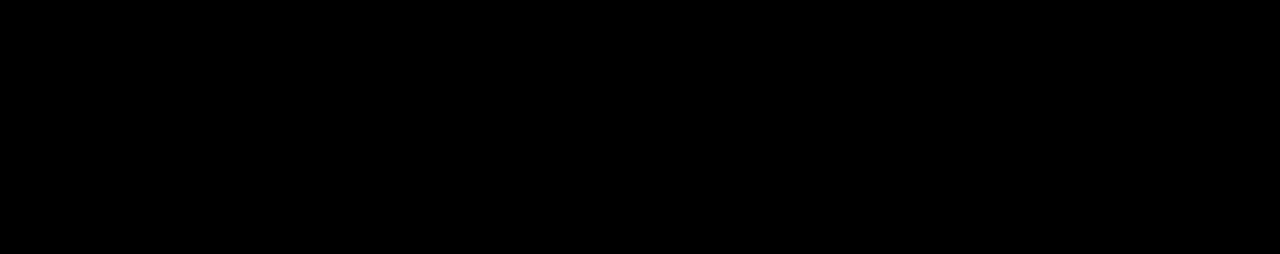
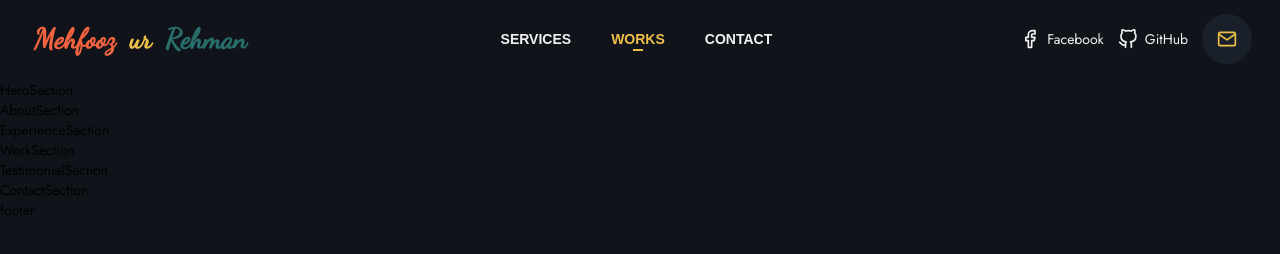
Before and after one commit to MehfoozurRehman/portfolio, an Astro site: page / in a window 1280 px wide. Built offline with nearby package versions, Linux system fonts and the light colour scheme; Astro itself is replaced by a stand-in of ours.

Commit message:
header done and base for other section

```diff
--- /dev/null
+++ b/public/robots.txt
@@ -0,0 +1,3 @@
+# https://www.robotstxt.org/robotstxt.html
+User-agent: *
+Disallow:
--- /dev/null
+++ b/src/components/AboutSection.jsx
@@ -0,0 +1,9 @@
+import React from "react";
+
+export default function AboutSection() {
+  return (
+    <div className="about" id="services">
+      AboutSection
+    </div>
+  );
+}
--- /dev/null
+++ b/src/components/ContactSection.jsx
@@ -0,0 +1,9 @@
+import React from "react";
+
+export default function ContactSection() {
+  return (
+    <div className="contact" id="contact">
+      ContactSection
+    </div>
+  );
+}
--- /dev/null
+++ b/src/components/ExperienceSection.jsx
@@ -0,0 +1,5 @@
+import React from "react";
+
+export default function ExperienceSection() {
+  return <div>ExperienceSection</div>;
+}
--- /dev/null
+++ b/src/components/FooterSection.jsx
@@ -0,0 +1,4 @@
+
+export default function FooterSection() {
+  return <footer className="footer">footer</footer>;
+}
--- /dev/null
+++ b/src/components/HeaderSection.jsx
@@ -0,0 +1,147 @@
+import { Facebook, GitHub, Mail, Menu } from "react-feather";
+import { useEffect, useState } from "react";
+
+import ClickAwayListener from "react-click-away-listener";
+import clsx from "clsx";
+
+export default function HeaderSection() {
+  const [active, setActive] = useState("home");
+  const [isMenuOpen, setIsMenuOpen] = useState(window.innerWidth > 1000);
+  const [isMenuInteracted, setIsMenuInteracted] = useState(false);
+
+  const handleClickAway = () => {
+    if (window.innerWidth < 1000 && !isMenuInteracted) setIsMenuOpen(false);
+  };
+
+  useEffect(() => {
+    window.addEventListener("resize", () => {
+      if (window.innerWidth > 1000) setIsMenuOpen(true);
+      else setIsMenuOpen(false);
+    });
+    window.addEventListener("scroll", () => {
+      const services = document.getElementById("services");
+      const works = document.getElementById("works");
+      const contact = document.getElementById("contact");
+
+      if (window.scrollY < services.offsetTop - 100) {
+        setActive("services");
+      } else if (window.scrollY < works.offsetTop - 100) {
+        setActive("works");
+      } else if (window.scrollY < contact.offsetTop - 100) {
+        setActive("contact");
+      } else {
+        setActive("home");
+      }
+    });
+  }, []);
+
+  return (
+    <header className="header">
+      <div className="header__content">
+        <button
+          onClick={() => {
+            window.scrollTo({
+              top: 0,
+              behavior: "smooth",
+            });
+            setActive("home");
+          }}
+          className="header__content__logo"
+        >
+          <span>Mehfooz</span>
+          <span>ur</span>
+          <span>Rehman</span>
+        </button>
+        <ClickAwayListener onClickAway={handleClickAway}>
+          {isMenuOpen ? (
+            <nav className="header__content__nav">
+              <button
+                className={clsx(
+                  "header__content__nav__link",
+                  active === "services" && "header__content__nav__link__active"
+                )}
+                onClick={() => {
+                  setActive("services");
+                  if (window.innerWidth < 1000) setIsMenuOpen(false);
+                  document.getElementById("services").scrollIntoView({
+                    behavior: "smooth",
+                  });
+                }}
+              >
+                Services
+              </button>
+              <button
+                className={clsx(
+                  "header__content__nav__link",
+                  active === "works" && "header__content__nav__link__active"
+                )}
+                onClick={() => {
+                  setActive("works");
+                  if (window.innerWidth < 1000) setIsMenuOpen(false);
+                  document.getElementById("works").scrollIntoView({
+                    behavior: "smooth",
+                  });
+                }}
+              >
+                Works
+              </button>
+              <button
+                className={clsx(
+                  "header__content__nav__link",
+                  active === "contact" && "header__content__nav__link__active"
+                )}
+                onClick={() => {
+                  setActive("contact");
+                  if (window.innerWidth < 1000) setIsMenuOpen(false);
+                  document.getElementById("contact").scrollIntoView({
+                    behavior: "smooth",
+                  });
+                }}
+              >
+                Contact
+              </button>
+            </nav>
+          ) : (
+            <></>
+          )}
+        </ClickAwayListener>
+        <div className="header__content__links">
+          <a
+            href="https://www.facebook.com/MehfoozurRehmanIjaz"
+            target="_blank"
+            className="header__content__links__link"
+            title="Facebook"
+          >
+            <Facebook size={20} color="currentColor" />
+            <span>Facebook</span>
+          </a>
+          <a
+            href="https://github.com/MehfoozurRehman"
+            target="_blank"
+            className="header__content__links__link"
+            title="GitHub"
+          >
+            <GitHub size={20} color="currentColor" />
+            <span>GitHub</span>
+          </a>
+          <a
+            href="mailto:mehfoozijaz786@gmail.com"
+            className="header__content__links__button"
+            title="Email"
+          >
+            <Mail size={20} color="currentColor" />
+          </a>
+          <button
+            className="header__content__links__button__menu"
+            title="Menu"
+            onClick={() => setIsMenuOpen(!isMenuOpen)}
+            onMouseOver={() => setIsMenuInteracted(true)}
+            onMouseOut={() => setIsMenuInteracted(false)}
+          >
+            <Menu size={20} color="currentColor" />
+          </button>
+        </div>
+      </div>
+    </header>
+  );
+}
--- /dev/null
+++ b/src/components/HeroSection.jsx
@@ -0,0 +1,7 @@
+export default function HeroSection() {
+  return (
+    <div className="hero" id="home">
+      HeroSection
+    </div>
+  );
+}
--- /dev/null
+++ b/src/components/TestimonialSection.jsx
@@ -0,0 +1,3 @@
+export default function TestimonialSection() {
+  return <div>TestimonialSection</div>;
+}
--- /dev/null
+++ b/src/components/WorkSection.jsx
@@ -0,0 +1,7 @@
+export default function WorkSection() {
+  return (
+    <div className="work" id="works">
+      WorkSection
+    </div>
+  );
+}
--- a/src/pages/index.astro
+++ b/src/pages/index.astro
@@ -1,7 +1,39 @@
 ---
+import "@fontsource/jost";
+import "@fontsource/dancing-script";
 import "../styles.scss";
+
+import HeroSection from "../components/HeroSection";
+import ExperienceSection from "../components/ExperienceSection";
+import AboutSection from "../components/AboutSection";
+import WorkSection from "../components/WorkSection";
+import TestimonialSection from "../components/TestimonialSection";
+import ContactSection from "../components/ContactSection";
+import FooterSection from "../components/FooterSection";
+import HeaderSection from "../components/HeaderSection";
 ---
 
-<header class="header">header</header>
-<main class="main">main</main>
-<footer class="footer">footer</footer>
+<html lang="en">
+  <head>
+    <meta charset="utf-8" />
+    <meta name="viewport" content="width=device-width, initial-scale=1" />
+    <meta name="description" content="Mehfooz-ur-Rehman" />
+    <meta name="author" content="Mehfooz-ur-Rehman" />
+    <meta name="keywords" content="Mehfooz-ur-Rehman" />
+    <meta name="theme-color" content="#000000" />
+    <link rel="icon" href="/favicon.png" />
+    <link rel="apple-touch-icon" href="/favicon.png" />
+    <link rel="manifest" href="/manifest.json" />
+    <title>Mehfooz-ur-Rehman</title>
+  </head>
+  <body>
+    <HeaderSection client:only />
+    <HeroSection />
+    <AboutSection />
+    <ExperienceSection />
+    <WorkSection />
+    <TestimonialSection />
+    <ContactSection />
+    <FooterSection />
+  </body>
+</html>
--- a/src/styles.scss
+++ b/src/styles.scss
@@ -1,3 +1,211 @@
+$color: #f1f1f1;
+$background: #10141a;
+$green: #286f6c;
+$yellow: #eec049;
+$orange: #f26440;
+
+*,
+*::after,
+*::before {
+  box-sizing: border-box;
+  scroll-behavior: smooth;
+}
 body {
-  background-color: black;
+  margin: 0;
+  padding: 0;
+  font-family: "Jost", sans-serif;
+  background-color: $background;
+  font-size: 14px;
 }
+a:hover,
+button:hover {
+  transition: 300ms ease-in-out;
+}
+.header {
+  width: 100%;
+  background-color: $background;
+  position: fixed;
+  top: 0;
+}
+.header__content {
+  display: flex;
+  justify-content: space-between;
+  align-items: center;
+  width: 100%;
+  max-width: 1366px;
+  margin: 0 auto;
+  padding: 1em 2em;
+}
+.header__content__logo {
+  font-weight: bold;
+  font-size: 2em;
+  color: $color;
+  text-decoration: none;
+  background-color: transparent;
+  font-family: "Dancing Script", cursive;
+  border: none;
+  cursor: pointer;
+}
+.header__content__logo span:first-child {
+  color: $orange;
+}
+.header__content__logo span:nth-child(2) {
+  margin: 0 0.5em;
+  color: $yellow;
+}
+.header__content__logo span:last-child {
+  color: $green;
+}
+.header__content__nav {
+  display: flex;
+}
+.header__content__nav__link {
+  text-decoration: none;
+  color: $color;
+  font-size: 1em;
+  font-weight: 600;
+  margin: 0 1em;
+  background-color: transparent;
+  border: none;
+  cursor: pointer;
+  position: relative;
+  text-transform: uppercase;
+}
+.header__content__nav__link:hover {
+  color: $yellow;
+}
+.header__content__nav__link__active {
+  color: $yellow;
+}
+.header__content__nav__link__active::after {
+  content: "";
+  position: absolute;
+  bottom: -3px;
+  left: calc(50% - 5px);
+  width: 10px;
+  height: 2px;
+  background-color: $yellow;
+}
+.header__content__links {
+  display: flex;
+  align-items: center;
+}
+.header__content__links__link {
+  display: flex;
+  align-items: center;
+  color: $color;
+  font-size: 1em;
+  text-decoration: none;
+  margin-right: 1em;
+}
+.header__content__links__link:hover {
+  color: $yellow;
+}
+.header__content__links__link svg {
+  margin-right: 0.5em;
+}
+.header__content__links__button,
+.header__content__links__button__menu {
+  background-color: lighten($background, 5%);
+  display: flex;
+  align-items: center;
+  justify-content: center;
+  color: $yellow;
+  width: 50px;
+  height: 50px;
+  border: none;
+  border-radius: 50px;
+  cursor: pointer;
+}
+.header__content__links__button:hover,
+.header__content__links__button__menu:hover {
+  background-color: lighten($background, 10%);
+}
+.header__content__links__button__menu {
+  display: none;
+}
+.hero {
+  margin-top: 80px;
+}
+@media (max-width: 1000px) {
+  .header__content__nav {
+    position: absolute;
+    top: 100%;
+    right: 2em;
+    flex-direction: column;
+    background-color: $background;
+    width: 130px;
+    padding: 2em 1em;
+    box-shadow: 0px 0px 5px rgba(0, 0, 0, 1);
+    border-radius: 10px;
+  }
+  .header__content__nav__link {
+    margin: 0.5em 0;
+    font-size: 14px;
+  }
+  .header__content__links__button {
+    background-color: transparent;
+    margin-right: 0.5em;
+  }
+  .header__content__links__link {
+    display: flex;
+    align-items: center;
+    justify-content: center;
+    color: $yellow;
+    width: 50px;
+    height: 50px;
+    border: none;
+    border-radius: 50px;
+    margin-right: 0em;
+    cursor: pointer;
+  }
+  .header__content__links__link:hover,
+  .header__content__links__button:hover {
+    background-color: lighten($background, 5%);
+  }
+  .header__content__links__link svg {
+    margin-right: 0;
+  }
+  .header__content__links__link span {
+    display: none;
+  }
+  .header__content__links__button__menu {
+    display: flex;
+  }
+}
+@media (max-width: 600px) {
+  .header__content__links__button {
+    display: none;
+  }
+  .header__content__logo {
+    font-size: 1.5em;
+  }
+}
+@media (max-width: 450px) {
+  .header__content {
+    padding: 1em 1.2em;
+  }
+  .header__content__logo {
+    font-size: 1.5em;
+  }
+  .header__content__links__link {
+    scale: 0.9;
+  }
+  .header__content__links__button__menu {
+    scale: 0.9;
+  }
+}
+@media (max-width: 350px) {
+  .header__content__links__link {
+    scale: 0.8;
+  }
+  .header__content__links__link:first-child {
+    display: none;
+  }
+  .header__content__logo {
+    font-size: 1.2em;
+  }
+  .header__content__links__button__menu {
+    scale: 0.8;
+  }
+}
```
Also changed, not shown: package.json (+7 -1 lines), firebase.json (added), public/favicon.png (added), public/favicon.svg (deleted), public/manifest.json (added), 3 other files.
